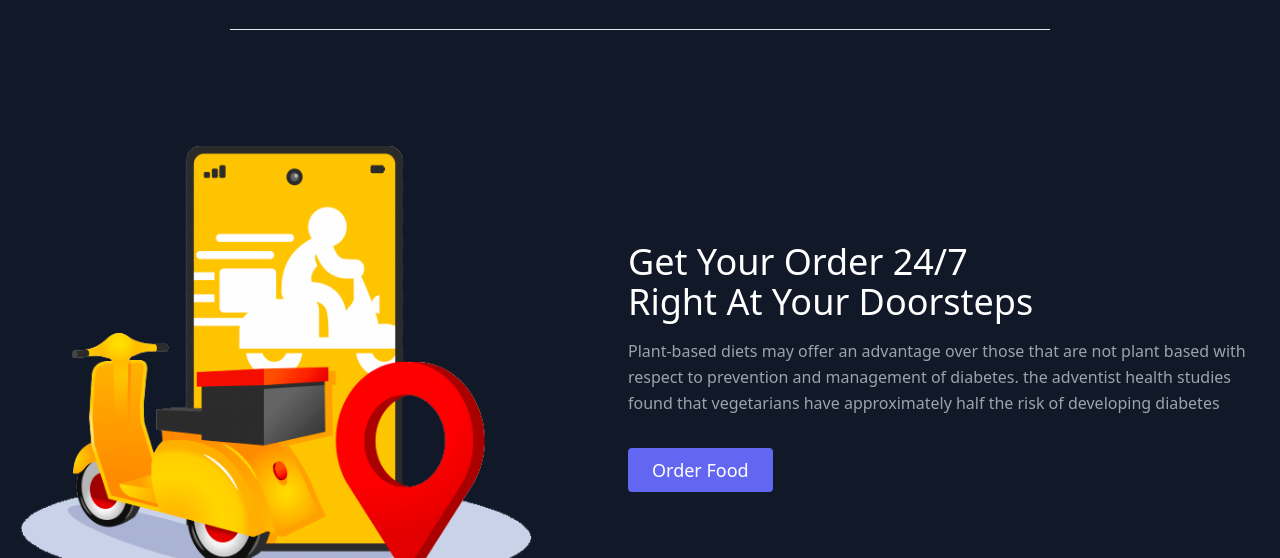
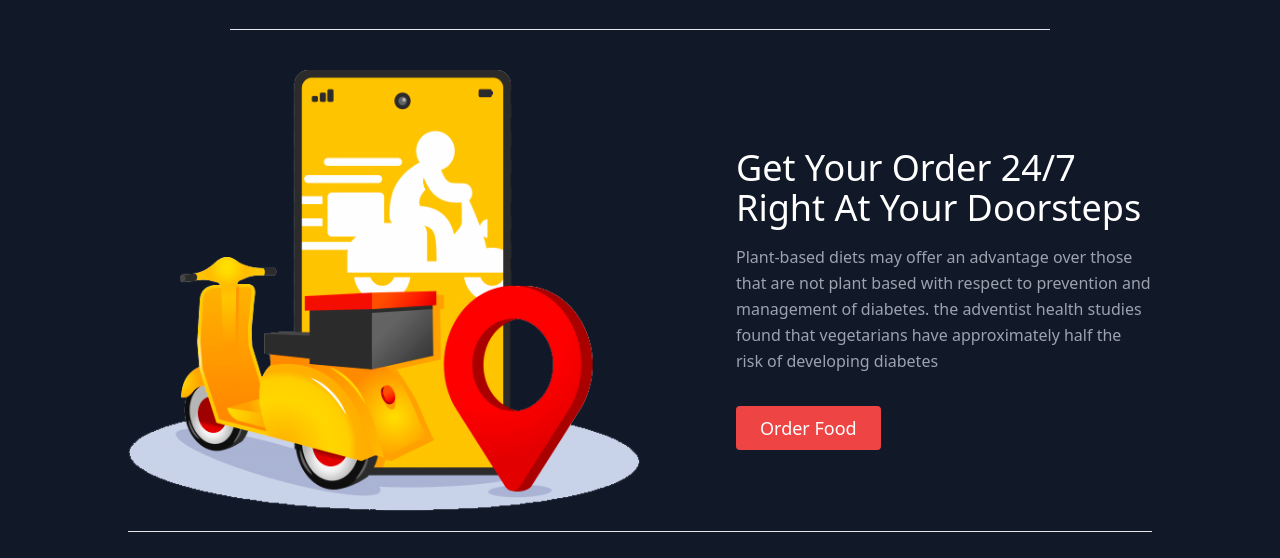
Before and after one commit to saransh-283/food-ordering, a plain HTML site: page index.html in a window 1280 px wide. Shown: the part 1061-1619 px from the top of the page. Drawn offline with nearby package versions, Linux system fonts and the light colour scheme.

Commit message:
Container class

```diff
--- a/index.html
+++ b/index.html
@@ -95,7 +95,7 @@
   </div>
 
   <div class="text-gray-400 bg-gray-900 body-font">
-    <section class="container mx-auto flex px-5 py-24 md:flex-row flex-col items-center">
+    <section class="md:w-4/5 flex md:px-0 py-5 mx-auto w-full px-5 space-y-4 md:flex-row flex-col items-center">
       <div class="lg:max-w-lg lg:w-full md:w-1/2 w-5/6 md:mb-0 mb-10">
         <img class="object-cover object-center rounded" alt="hero" src="img/home/24-7.png">
       </div>
@@ -104,7 +104,7 @@
           <br class="hidden lg:inline-block">Right At Your Doorsteps
         </h1>
         <p class="mb-8 leading-relaxed">Plant-based diets may offer an advantage over those that are not plant based with respect to prevention and management of diabetes. the adventist health studies found that vegetarians have approximately half the risk of developing diabetes</p>
-        <button class="inline-flex text-white bg-indigo-500 border-0 py-2 px-6 focus:outline-none hover:bg-indigo-600 rounded text-lg">Order Food</button>
+        <button class="inline-flex text-white bg-red-500 border-0 py-2 px-6 focus:outline-none hover:bg-red-600 rounded text-lg">Order Food</button>
       </div>
 
     </section>
```
